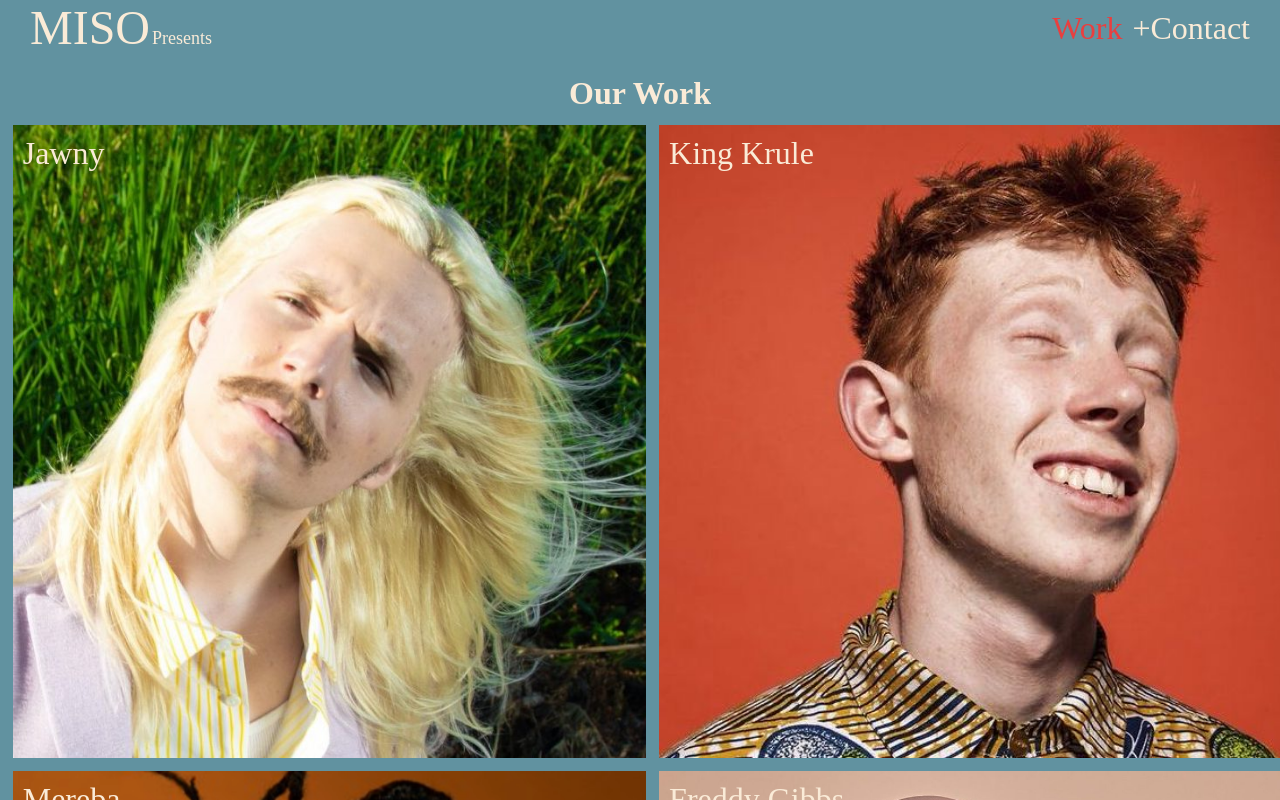
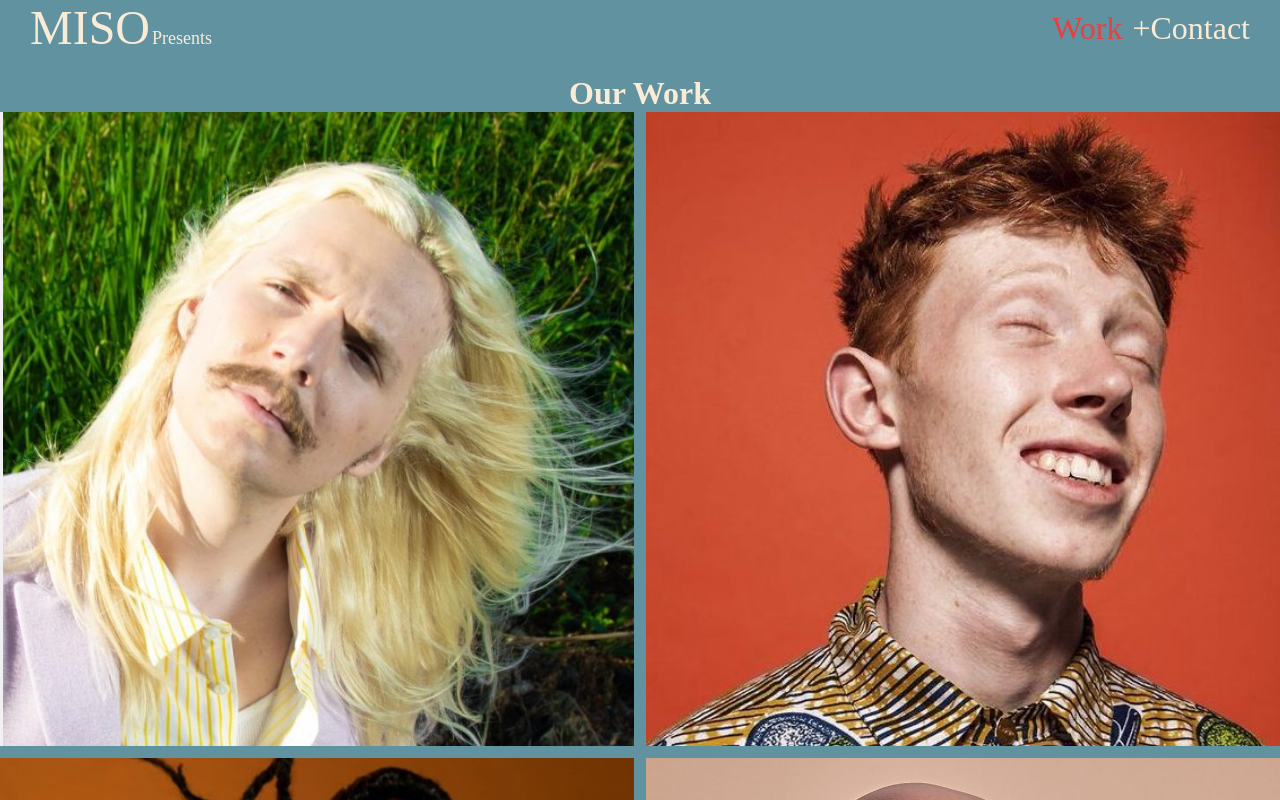
Before and after one commit to PeterwMcClelland/Miso, a React (Create React App) app: page /work in a window 1280 px wide. Shown: the top 800 px of the page. Built offline with nearby package versions, Linux system fonts and the light colour scheme.

Commit message:
hover feature

```diff
--- a/src/components/Work/Work.js
+++ b/src/components/Work/Work.js
@@ -7,11 +7,9 @@ function Work() {
       <h1 className="work-h1">Our Work</h1>
       <div className="work-page">
         <div className="column">
-          <div id="box-1" className="event-col">
-            <div className="box-1-hover">
-              <div className="box-1-hover-txt">Jawny</div>
-            </div>
-          </div>
+          <a href="./WorkHistory/Jawny.js"><div id="box-1" className="event-col box-1-hover">
+            <div className="box-1-hover-txt">Jawny</div>
+          </div></a>
           <div id="box-3" className="event-col">
             <div className="box-3-hover">
               <div className="box-3-hover-txt">Mereba</div>
--- a/src/components/Work/WorkHistory/Jawny.js
+++ b/src/components/Work/WorkHistory/Jawny.js
@@ -2,7 +2,10 @@ import React from 'react'
 
 function Jawny() {
   return (
-    <div>Jawny</div>
+    <div>
+        <h1>Hello</h1>
+    <div>Jawnlkdnclknwcy</div>
+    </div>
   )
 }
 
--- a/src/components/Work/work.css
+++ b/src/components/Work/work.css
@@ -1,6 +1,54 @@
 /* * {
     border: 1px solid red;
 } */
+
+#box-1,
+#box-2,
+#box-3,
+#box-4 {
+  position: relative;
+}
+
+#box-1::before,
+#box-2::before,
+#box-3::before,
+#box-4::before {
+  content: "";
+  position: absolute;
+  top: 0;
+  left: 0;
+  right: 0;
+  bottom: 0;
+  background-color: rgba(175, 175, 175, 0.6);
+  opacity: 0;
+  transition: opacity 0.3s ease;
+
+}
+
+#box-1:hover::before,
+#box-2:hover::before,
+#box-3:hover::before,
+#box-4:hover::before {
+  opacity: 1;
+}
+
+#box-1 .box-1-hover-txt,
+#box-2 .box-2-hover-txt,
+#box-3 .box-3-hover-txt,
+#box-4 .box-4-hover-txt {
+  position: relative;
+  z-index: 1;
+  display: none;
+
+}
+
+#box-1:hover .box-1-hover-txt,
+#box-2:hover .box-2-hover-txt,
+#box-3:hover .box-3-hover-txt,
+#box-4:hover .box-4-hover-txt {
+  display: block;
+
+}
 
 .work-page {
   display: flex;
@@ -21,9 +69,9 @@
   color: antiquewhite;
 }
 
-.event-col {
+/* .event-col {
   margin: 2%;
-}
+} */
 
 #box-1 {
   background-image: url(../../assets/Images/Jawnysingle-Adios-1392x884.jpg);
@@ -34,6 +82,7 @@
   height: 0;
   padding-bottom: 100%;
   position: relative;
+  margin-bottom: 2%;
 }
 
 .box-1-hover-txt {
@@ -44,6 +93,18 @@
   color: antiquewhite;
 }
 
+.box-1-hover {
+  position: absolute;
+  color: rgb(241, 241, 241);
+  background-color: rgb(240, 248, 255, 0.6);
+  /* z-index: 1000; */
+  font-size: x-large;
+  font-family: "Russo One";
+  border-left: solid;
+
+  transition: 1s;
+}
+
 #box-2 {
   background-image: url(../../assets/Images/d31f368296b608b1998431b802b46b93.jpg);
   background-position: center;
@@ -52,6 +113,7 @@
   width: 100%;
   height: 0;
   padding-bottom: 100%;
+  margin-bottom: 2%;
 }
 
 .box-2-hover-txt {
@@ -70,6 +132,7 @@
   width: 100%;
   height: 0;
   padding-bottom: 100%;
+
 }
 
 .box-3-hover-txt {
```
